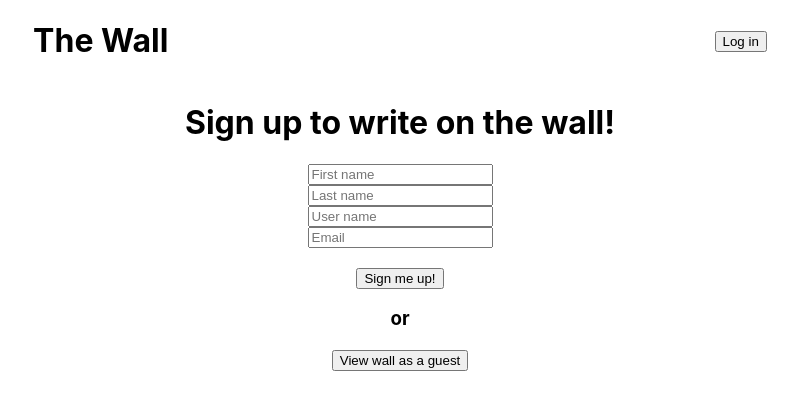
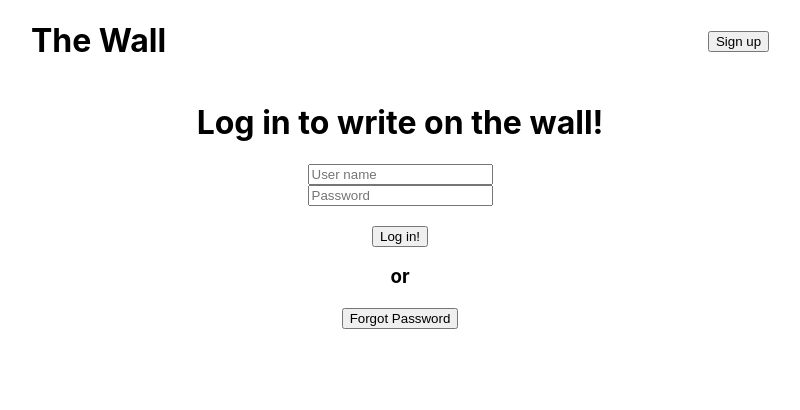
Before and after one commit to vportela/wall-app-frontend, a React (Create React App) app in the folder frontend-wall-app/: page / in a window 1280 px wide. Shown: the top 410 px of the page, without its empty margins (240-1040 px from the left). Built offline with nearby package versions, Linux system fonts and the light colour scheme.

Commit message:
login page

```diff
--- a/frontend-wall-app/src/App.tsx
+++ b/frontend-wall-app/src/App.tsx
@@ -85,7 +85,8 @@ function App() {
           </div>
         )}
     </div> */}
-    <Registration/>
+    {/* <Registration/> */}
+    <Login/>
 
   </div>
   );
--- a/frontend-wall-app/src/Login.tsx
+++ b/frontend-wall-app/src/Login.tsx
@@ -1,9 +1,85 @@
 import React, { useState } from 'react';
+
+type LoginForm = {
+    userName: string,
+    password: string,
+}
+
+const initialLogin = {
+    userName:"",
+    password:"",
+}
+
+type FormValues = {
+    userName: {value:string},
+    password: {value:string},
+} & EventTarget
+
 
 function Login() {
 
+    const [login, setLogin] = useState<LoginForm>(initialLogin)
+    const [forgotPasswordMessage, setForgotPasswordMessage] =useState<string>("")
+
+    const handleFormSubmit = (e: React.FormEvent<HTMLFormElement>) => {
+        e.preventDefault()
+        console.log("i have been submitted")
+        const customTarget = e.target as FormValues
+
+        let password = customTarget.password.value
+
+        let userName = customTarget.userName.value
+
+
+        console.log(
+            `
+            User Name: ${userName},
+            Password: ${password}
+            `
+        )
+    }
+
+    const handleClick = () => {
+       setForgotPasswordMessage("wow that sucks, thoughts & prayers")
+    }
+
     return (
-        <h1>Login</h1>
+       <div>
+       <div style={{display: "flex", alignItems: "center", justifyContent:"space-around"}}>
+        <div>
+          <h1>The Wall</h1>
+        </div>
+        <div>
+          <button>Sign up</button>
+        </div>
+      </div>
+
+      <div>
+           <h1>Log in to write on the wall!</h1>
+       </div>
+
+       <form
+        style=
+            {
+                {
+                    display: "flex",
+                    justifyContent: "center",
+                    alignItems: "center",
+                    flexDirection: "column"
+                }
+            }
+        onSubmit={(e) => handleFormSubmit(e)}
+        >
+           <input type= "text" name='userName' placeholder='User name'></input>
+           <input type= "text" name='password' placeholder='Password'></input>
+           <br/>
+           <button>Log in!</button>
+       </form >
+       <h3>or</h3>
+       <button onClick={() => handleClick()} >Forgot Password</button>
+       <p>{forgotPasswordMessage}</p>
+      </div>
+
     );
 }
 
--- a/frontend-wall-app/src/Registration.tsx
+++ b/frontend-wall-app/src/Registration.tsx
@@ -46,6 +46,10 @@ function Registration() {
         )
     }
 
+    const handleClick = () => {
+        console.log("I will take u back to the main page")
+    }
+
     return (
        <div>
        <div style={{display: "flex", alignItems: "center", justifyContent:"space-around"}}>
@@ -81,7 +85,7 @@ function Registration() {
            <button>Sign me up!</button>
        </form >
        <h3>or</h3>
-       <button>View wall as a guest</button>
+       <button onClick={() => handleClick()}>View wall as a guest</button>
       </div>
 
     );
```
